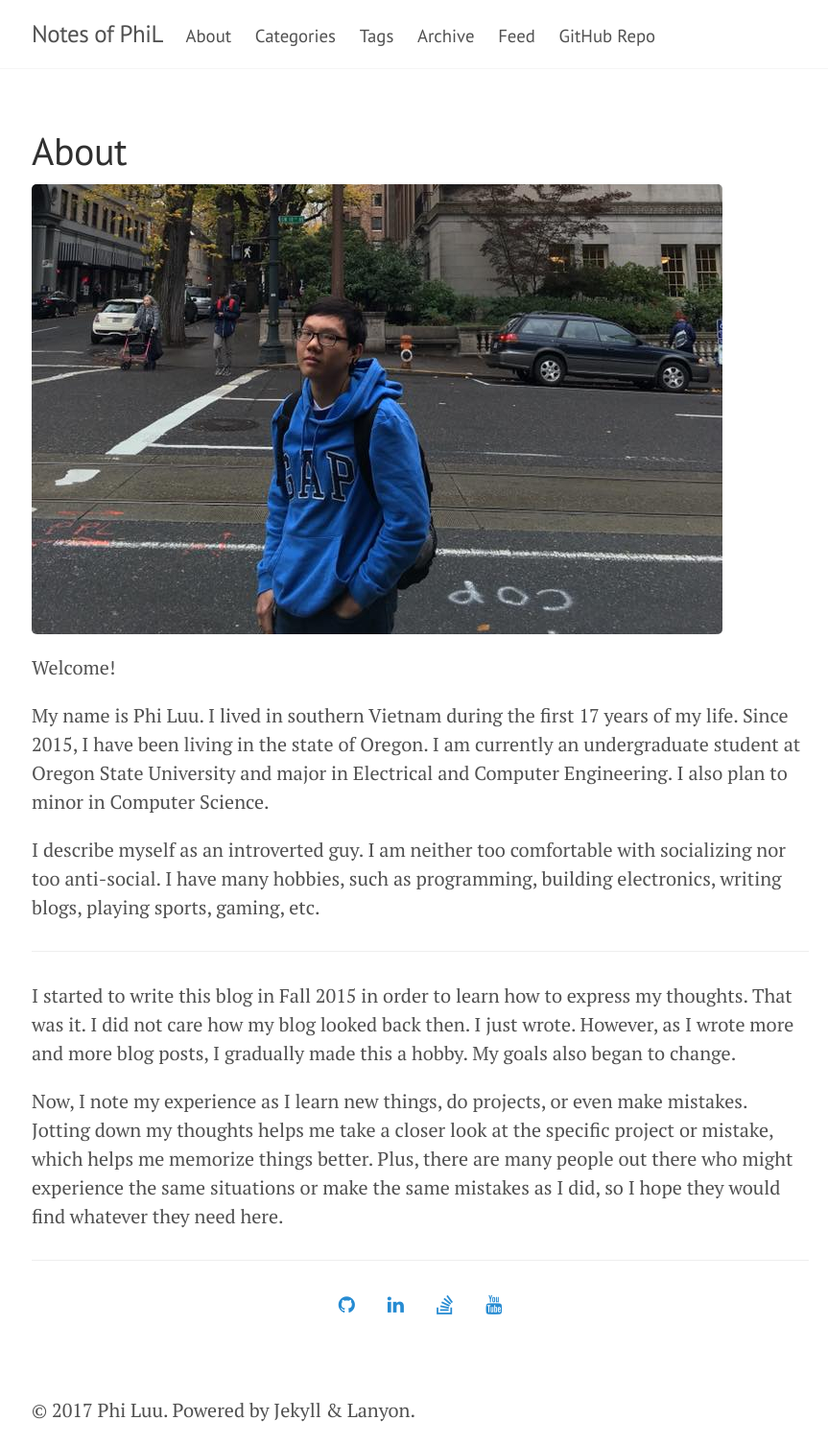
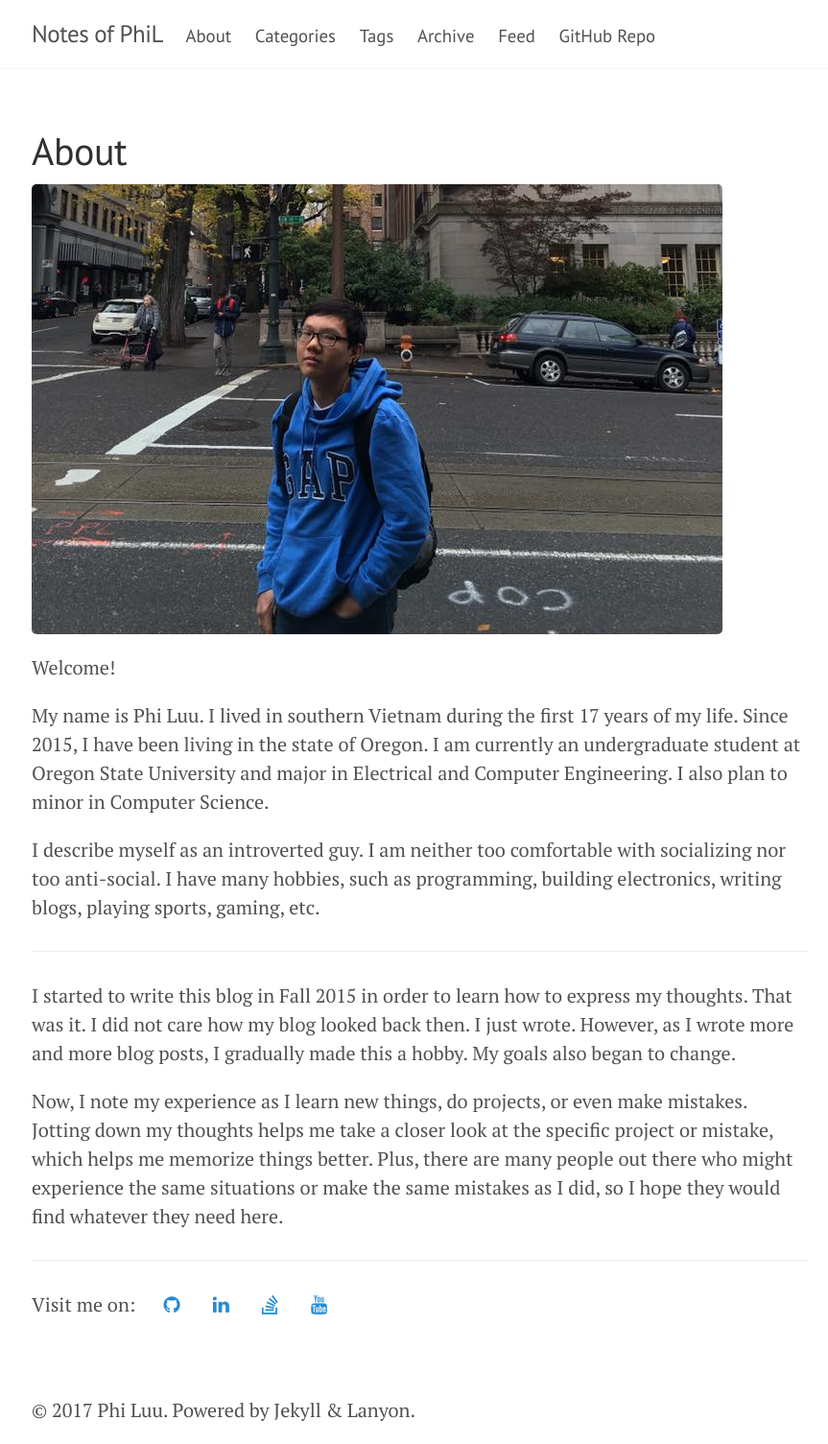
Before and after one commit to Jdew192837/philectron.github.io, a Jekyll site: the page built from about.md, in a window 1280 px wide. Shown: the whole page at 96% size, without its empty margins (202-1065 px from the left). Built offline with Jekyll 4.4.1, drawn with Linux system fonts in a browser that asks for light colours.

Commit message:
Minor edit

```diff
--- a/about.md
+++ b/about.md
@@ -20,12 +20,11 @@ Now, I note my experience as I learn new things, do projects, or even make mista
 
 ---
 
-<p align="center">
-  <a href="https://github.com/philectron"><i class="fa fa-github" aria-hidden="true"></i></a>
-  &nbsp;&nbsp;&nbsp;&nbsp;&nbsp;
-  <a href="https://www.linkedin.com/in/luucamphi"><i class="fa fa-linkedin" aria-hidden="true"></i></a>
-  &nbsp;&nbsp;&nbsp;&nbsp;&nbsp;
-  <a href="https://stackoverflow.com/users/4048938/phil3c7r0n"><i class="fa fa-stack-overflow" aria-hidden="true"></i></a>
-  &nbsp;&nbsp;&nbsp;&nbsp;&nbsp;
-  <a href="https://www.youtube.com/channel/UCgaA7eSMwjmcKkJUDVGykmg"><i class="fa fa-youtube" aria-hidden="true"></i></a>
-</p>
+Visit me on:&nbsp;&nbsp;&nbsp;&nbsp;&nbsp;
+<a href="https://github.com/philectron"><i class="fa fa-github" aria-hidden="true"></i></a>
+&nbsp;&nbsp;&nbsp;&nbsp;&nbsp;
+<a href="https://www.linkedin.com/in/luucamphi"><i class="fa fa-linkedin" aria-hidden="true"></i></a>
+&nbsp;&nbsp;&nbsp;&nbsp;&nbsp;
+<a href="https://stackoverflow.com/users/4048938/phil3c7r0n"><i class="fa fa-stack-overflow" aria-hidden="true"></i></a>
+&nbsp;&nbsp;&nbsp;&nbsp;&nbsp;
+<a href="https://www.youtube.com/channel/UCgaA7eSMwjmcKkJUDVGykmg"><i class="fa fa-youtube" aria-hidden="true"></i></a>
```
